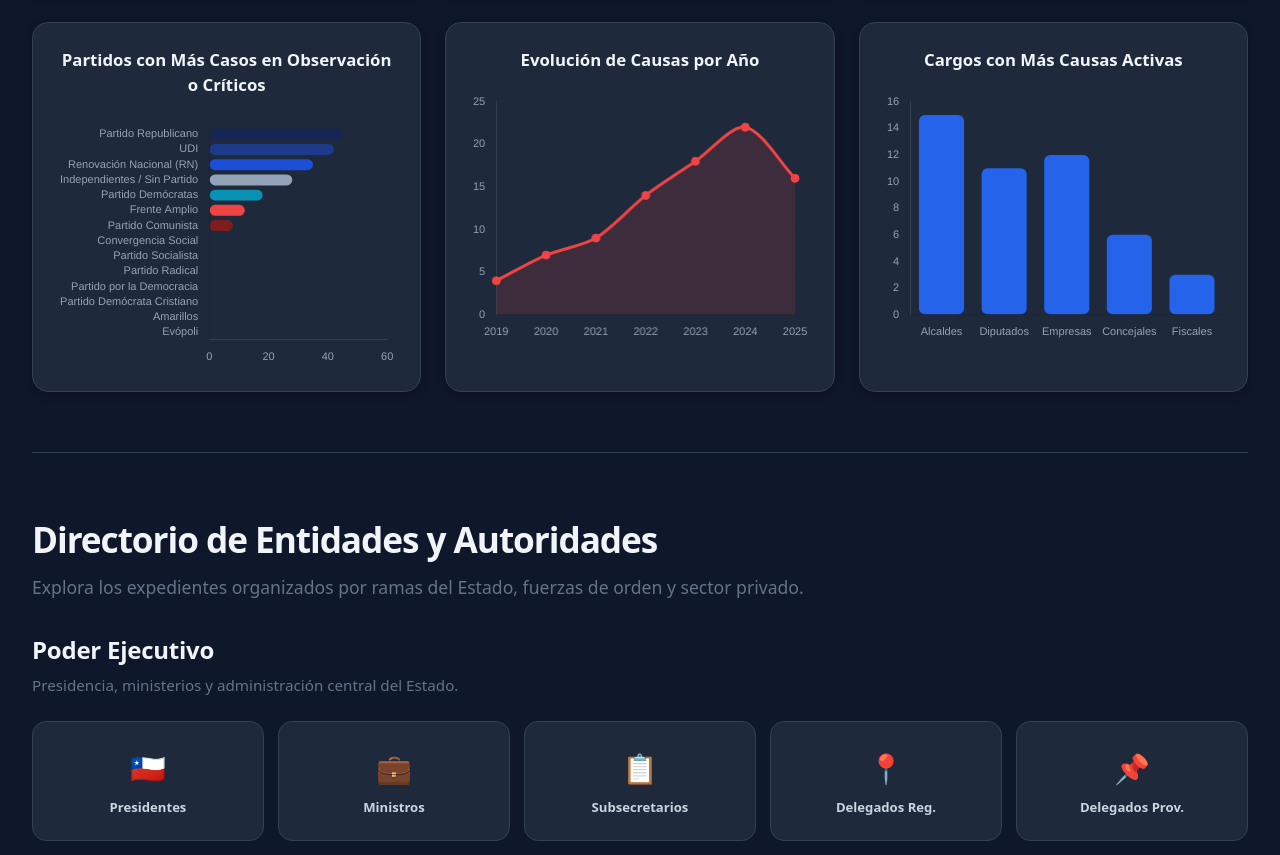
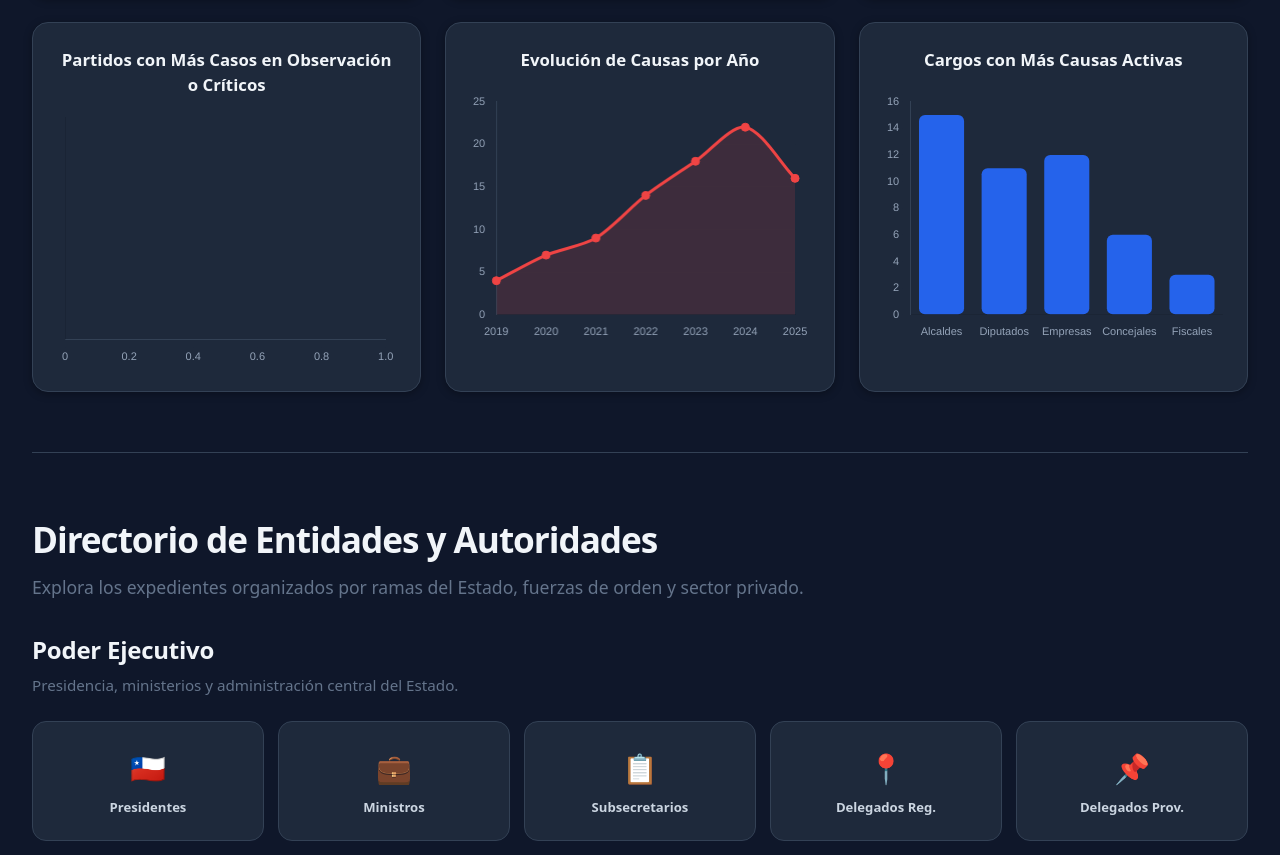
Before and after one commit to proyectoexpedientesc/app-expedientes-c-web, a Vue app: page / in a window 1280 px wide. Shown: the part 1032-1887 px from the top of the page. Built offline with nearby package versions, Linux system fonts and the light colour scheme; no server answers; the database is empty.

Commit message:
Fix: Correción gráfico 4

```diff
--- a/index.html
+++ b/index.html
@@ -9,7 +9,14 @@
     <title>Los Expedientes C</title>
 
     <!-- Descripción que aparecerá en Google y al compartir el enlace -->
-    <meta name="description" content="Registro de Vandalos de Cuello y Corbata">
+    <!-- Le dice explícitamente a Google que indexe tu página y siga sus enlaces -->
+    <meta name="robots" content="index, follow">
+
+    <!-- Open Graph: Configura cómo se ve el enlace al compartirlo en redes sociales o WhatsApp -->
+    <meta property="og:title" content="Los Expedientes C">
+    <meta property="og:description" content="Registro de Vándalos de Cuello y Corbata">
+    <meta property="og:type" content="website">
+    <meta property="og:image" content="https://app-expedientes-c-web.vercel.app/preview-expedientes.png">
 
   </head>
   <body>
--- a/src/views/HomeView.vue
+++ b/src/views/HomeView.vue
@@ -179,25 +179,45 @@ const ESTADO = {
   Crítico:     '#ef4444',
 }
 
+// Tipos que corresponden a cargos políticos con afiliación partidaria real.
+// Excluye: fuerzas armadas/orden, poder judicial, órganos técnicos autónomos,
+// y sector privado (empresas, empresarios, abogados, fundaciones).
+const TIPOS_POLITICOS = [
+  'presidentes', 'ministros', 'subsecretarios',
+  'delegados-presidenciales-reg', 'delegados-presidenciales-pro', 'seremis',
+  'senadores', 'diputados',
+  'gobernadores', 'consejeros', 'alcaldes', 'concejales',
+]
+
 // ── Espectro político chileno: lista canónica ORDENADA izquierda → derecha ──
 // id: usado para intentar cruzar con politico.id_partido
 // aliases: variantes de texto que pueden venir en politico.partido_actual
 const PARTIDOS_CONFIG = [
-  { id: 'pc',            nombre: 'Partido Comunista',           color: '#7f1d1d', aliases: ['partido comunista', 'pcch', 'pc'] },
+  { id: 'rd',            nombre: 'Revolución Democrática',      color: '#fb7185', aliases: ['revolución democrática', 'revolución democrática (expulsado)', 'rd'] },
+  { id: 'pc',            nombre: 'Partido Comunista',           color: '#7f1d1d', aliases: ['partido comunista', 'partido comunista de chile', 'pcch', 'pc'] },
   { id: 'fa',             nombre: 'Frente Amplio',               color: '#ef4444', aliases: ['frente amplio', 'fa'] },
   { id: 'cs',             nombre: 'Convergencia Social',         color: '#f43f5e', aliases: ['convergencia social', 'cs'] },
   { id: 'ps',             nombre: 'Partido Socialista',          color: '#e11d48', aliases: ['partido socialista', 'ps'] },
+  { id: 'pev',           nombre: 'Partido Ecologista Verde',    color: '#16a34a', aliases: ['partido ecologista verde', 'pev'] },
+  { id: 'frevs',         nombre: 'Federación Regionalista Verde Social', color: '#15803d', aliases: ['federación regionalista verde social', 'frevs'] },
   { id: 'pr',             nombre: 'Partido Radical',             color: '#dc2626', aliases: ['partido radical', 'pr'] },
   { id: 'ppd',            nombre: 'Partido por la Democracia',   color: '#c2410c', aliases: ['partido por la democracia', 'ppd'] },
   { id: 'pdc',            nombre: 'Partido Demócrata Cristiano', color: '#b45309', aliases: ['partido demócrata cristiano', 'pdc'] },
+  { id: 'ah',            nombre: 'Acción Humanista',             color: '#a16207', aliases: ['acción humanista', 'ah'] },
   { id: 'amarillos',      nombre: 'Amarillos',                   color: '#ca8a04', aliases: ['amarillos'] },
   { id: 'democratas',     nombre: 'Partido Demócratas',          color: '#0891b2', aliases: ['partido demócratas', 'demócratas'] },
   { id: 'evopoli',        nombre: 'Evópoli',                     color: '#6d28d9', aliases: ['evópoli', 'evopoli'] },
+  { id: 'pdg',           nombre: 'Partido de la Gente',          color: '#0284c7', aliases: ['partido de la gente', 'pdg'] },
   { id: 'rn',             nombre: 'Renovación Nacional (RN)',    color: '#1d4ed8', aliases: ['renovación nacional', 'renovación nacional (rn)', 'rn'] },
+  { id: 'liberal',       nombre: 'Partido Liberal de Chile',    color: '#2563eb', aliases: ['partido liberal de chile', 'partido liberal', 'liberal'] },
   { id: 'udi',            nombre: 'UDI',                         color: '#1e3a8a', aliases: ['udi'] },
   { id: 'republicano',    nombre: 'Partido Republicano',         color: '#172554', aliases: ['partido republicano', 'republicano'] },
-  { id: 'independiente',  nombre: 'Independientes / Sin Partido',color: '#94a3b8', aliases: ['independiente', 'sin partido', 'independientes', 'independientes / sin partido'] },
+  { id: 'pnl',           nombre: 'Partido Nacional Libertario',  color: '#334155', aliases: ['partido nacional libertario', 'pnl'] },
+  { id: 'independiente',  nombre: 'Independientes',              color: '#94a3b8', aliases: ['independiente', 'independientes'] },
 ]
+
+// Marcadores de "sin dato de partido" — estos se EXCLUYEN del todo, no cuentan en ningún lado
+const SIN_PARTIDO_MARCADORES = ['', 'sin partido', 'sin información', 'sin info', 's/i', 'n/a', 'sin datos']
 
 // Mapa rápido alias(normalizado) → id canónico, construido desde PARTIDOS_CONFIG
 const ALIAS_A_ID = PARTIDOS_CONFIG.reduce((acc, p) => {
@@ -207,14 +227,28 @@ const ALIAS_A_ID = PARTIDOS_CONFIG.reduce((acc, p) => {
 
 const normalizar = (txt) => (txt || '').toString().trim().toLowerCase()
 
-// Resuelve el id canónico de partido de un político: primero por id_partido, luego por nombre
+// Resuelve el id canónico de partido de un político: primero por id_partido, luego por nombre.
+// Devuelve null si no tiene partido (vacío o marcado como "sin partido"), excluyéndolo del gráfico.
 const resolverIdPartido = (politico) => {
   if (politico.id_partido) {
     const idNorm = normalizar(politico.id_partido)
     if (PARTIDOS_CONFIG.some(p => p.id === idNorm)) return idNorm
   }
+
   const nombreNorm = normalizar(politico.partido_actual)
-  return ALIAS_A_ID[nombreNorm] || null
+
+  // Si el campo está vacío o es un marcador de "sin partido", excluir del todo
+  if (SIN_PARTIDO_MARCADORES.includes(nombreNorm)) return null
+
+  // Match exacto por alias
+  if (ALIAS_A_ID[nombreNorm]) return ALIAS_A_ID[nombreNorm]
+
+  // Fallback: cualquier variante que mencione "independiente"
+  // (ej. "Independiente (Pro UDI)", "Militar / Independiente") cae en Independientes
+  if (nombreNorm.includes('independiente')) return 'independiente'
+
+  // No matcheó ningún partido conocido ni patrón de independiente
+  return null
 }
 
 const colorPartido = (nombre) => {
@@ -332,7 +366,7 @@ const opcionesPartidos = computed(() => ({
     },
     y: {
       grid:  { display: false },
-      ticks: { color: CC.value.text, font: { size: 11 }, autoSkip: false }  // ← agregado
+      ticks: { color: CC.value.text, font: { size: 11 }, autoSkip: false }
     }
   }
 }))
@@ -441,41 +475,33 @@ const dataTopCriticos = computed(() => ({
   }]
 }))
 
-// Gráfico 4 — Partidos: cantidad de políticos en Crítico + Observación (ordenado por cantidad)
+// Gráfico 4 — Partidos: cantidad de políticos en Crítico + Observación (ordenado descendente)
+// Solo considera cargos políticos (TIPOS_POLITICOS), excluye sector privado/técnico/judicial/orden.
+// Excluye del todo a quienes no tienen partido (vacío / "sin partido"), pero conserva
+// "Independientes" como categoría propia si tiene casos reales.
 const dataPartidos = computed(() => {
   const conteo = {}   // id_partido → cantidad
   PARTIDOS_CONFIG.forEach(p => { conteo[p.id] = 0 })
 
-  let huboDatos = false
+  datosCrudos.value.forEach(politico => {
+    if (!TIPOS_POLITICOS.includes(politico.tipo)) return   // solo cargos políticos
 
-  datosCrudos.value.forEach(politico => {
     const idPartido = resolverIdPartido(politico)
-    if (!idPartido) return
+    if (!idPartido) return   // sin partido / marcador "sin partido" → excluido del todo
 
     const esObservacion = GRUPOS_ESTADO.Observación.includes(politico.estado_judicial)
     const esCritico      = GRUPOS_ESTADO.Crítico.includes(politico.estado_judicial)
 
     if (esObservacion || esCritico) {
       conteo[idPartido]++
-      huboDatos = true
     }
   })
 
-  // Fallback de ejemplo si aún no hay datos cargados / ningún match
-  if (!huboDatos) {
-    conteo.republicano = 45
-    conteo.udi = 42
-    conteo.rn = 35
-    conteo.independiente = 28
-    conteo.democratas = 18
-    conteo.fa = 12
-    conteo.pc = 8
-  }
-
-  // Armar entradas completas y ORDENAR por cantidad descendente
+  // Armar entradas, omitir partidos sin casos reales, ordenar descendente
   const entradas = PARTIDOS_CONFIG
     .map(p => ({ nombre: p.nombre, cantidad: conteo[p.id], color: p.color }))
-    .sort((a, b) => b.cantidad - a.cantidad)   // ← descendente: el de más casos primero
+    .filter(e => e.cantidad > 0)
+    .sort((a, b) => b.cantidad - a.cantidad)
 
   return {
     labels: entradas.map(e => e.nombre),
```
